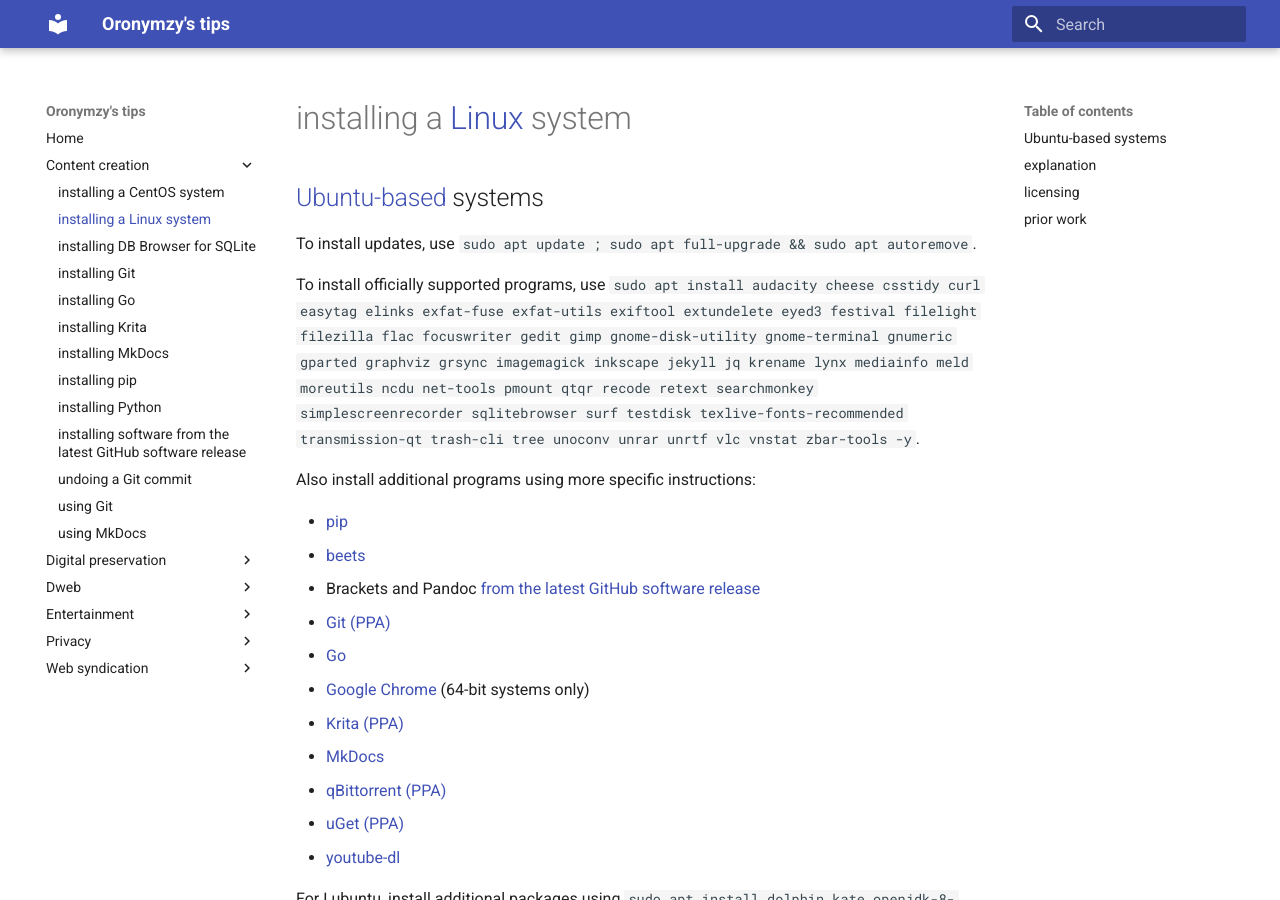
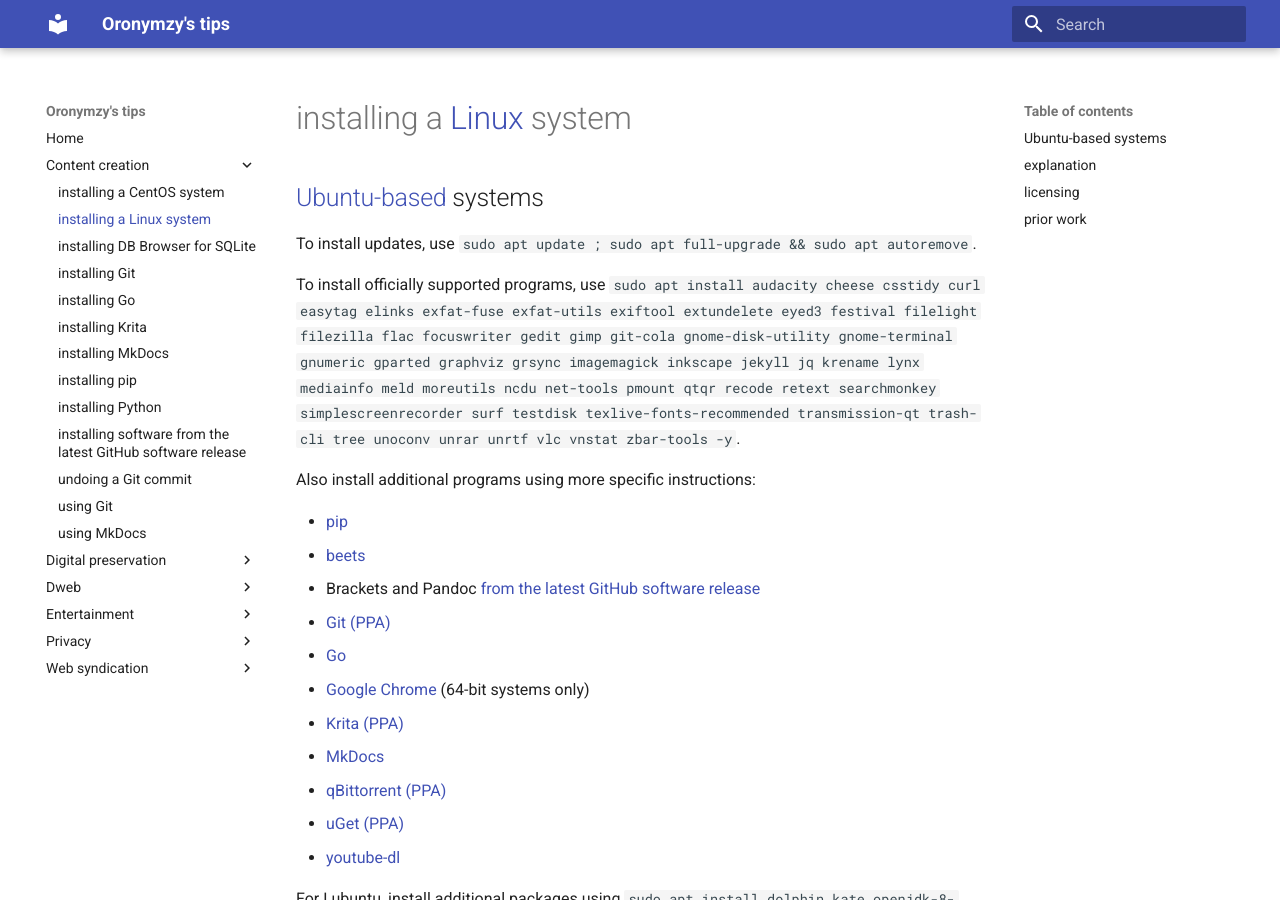
Before and after one commit to oronymzy/tips, an MkDocs documentation site: the page built from docs/insLnxS.md, in a window 1280 px wide and 900 px high. Built offline with MkDocs 1.6.1 and Material for MkDocs 9.7.7, drawn with Linux system fonts in a browser that asks for light colours.

Commit message:
Change script to install officially supported programs

```diff
--- a/docs/insLnxS.md
+++ b/docs/insLnxS.md
@@ -3,7 +3,7 @@
 
 To install updates, use `sudo apt update ; sudo apt full-upgrade && sudo apt autoremove`.
 
-To install officially supported programs, use `sudo apt install audacity cheese csstidy curl easytag elinks exfat-fuse exfat-utils exiftool extundelete eyed3 festival filelight filezilla flac focuswriter gedit gimp gnome-disk-utility gnome-terminal gnumeric gparted graphviz grsync imagemagick inkscape jekyll jq krename lynx mediainfo meld moreutils ncdu net-tools pmount qtqr recode retext searchmonkey simplescreenrecorder sqlitebrowser surf testdisk texlive-fonts-recommended transmission-qt trash-cli tree unoconv unrar unrtf vlc vnstat zbar-tools -y`.
+To install officially supported programs, use `sudo apt install audacity cheese csstidy curl easytag elinks exfat-fuse exfat-utils exiftool extundelete eyed3 festival filelight filezilla flac focuswriter gedit gimp git-cola gnome-disk-utility gnome-terminal gnumeric gparted graphviz grsync imagemagick inkscape jekyll jq krename lynx mediainfo meld moreutils ncdu net-tools pmount qtqr recode retext searchmonkey simplescreenrecorder surf testdisk texlive-fonts-recommended transmission-qt trash-cli tree unoconv unrar unrtf vlc vnstat zbar-tools -y`.
 
 Also install additional programs using more specific instructions:
 
```
